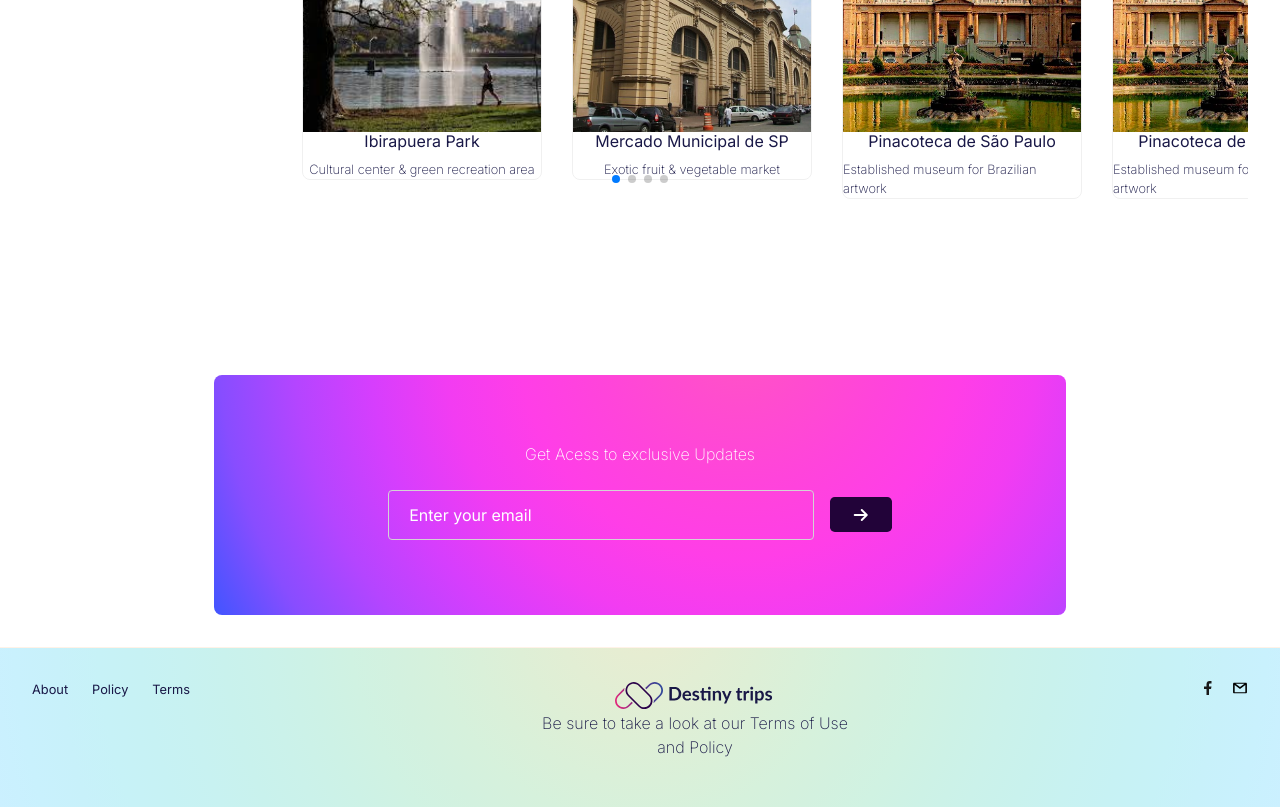
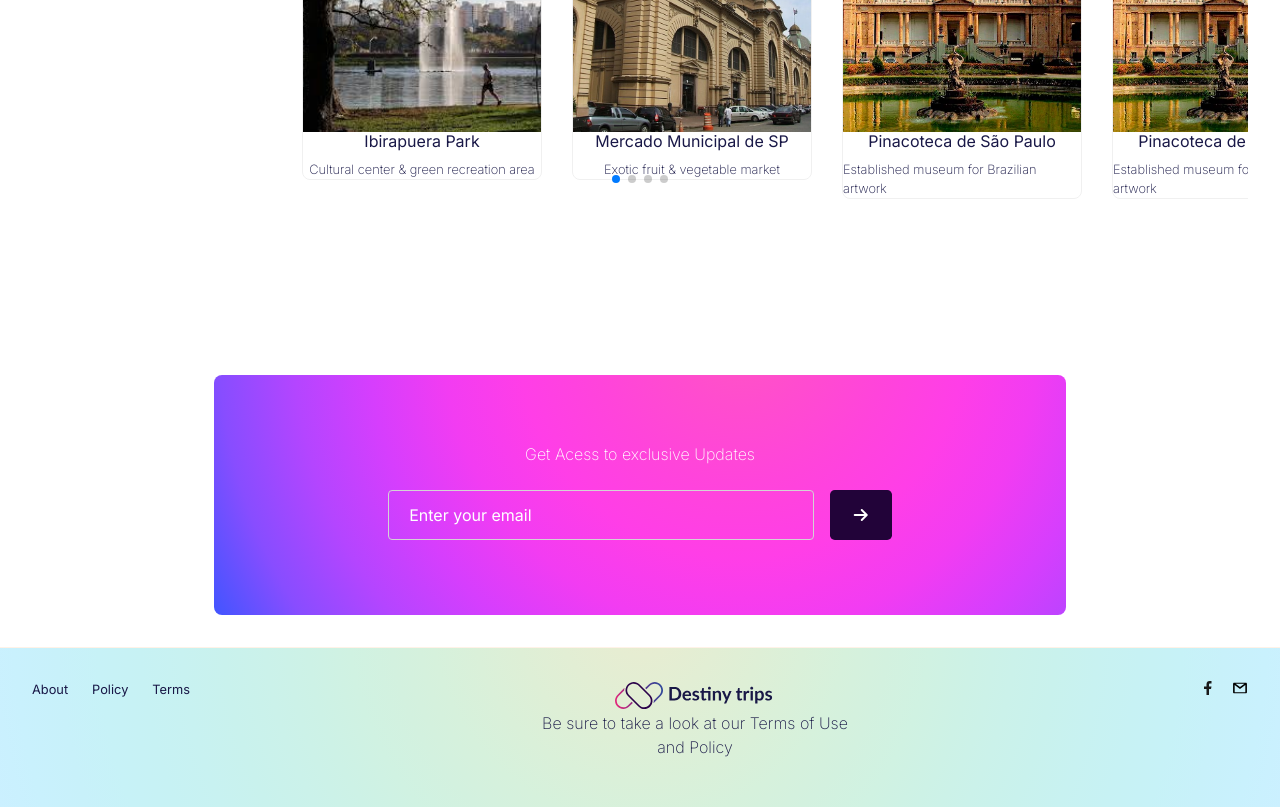
Before and after one commit to Samila-Castro/Destiny-Trips, a plain HTML site: page index.html in a window 1280 px wide. Shown: the part 814-1621 px from the top of the page. Drawn offline with nearby package versions, Linux system fonts and the light colour scheme.

Commit message:
Define height do button

```diff
--- a/style.css
+++ b/style.css
@@ -394,6 +394,7 @@ input::placeholder {
   padding: 0 1.5rem;
   height: 35px;
   cursor: pointer;
+  height: 3.1rem;
 }
 
 .form-wrapper {
```
